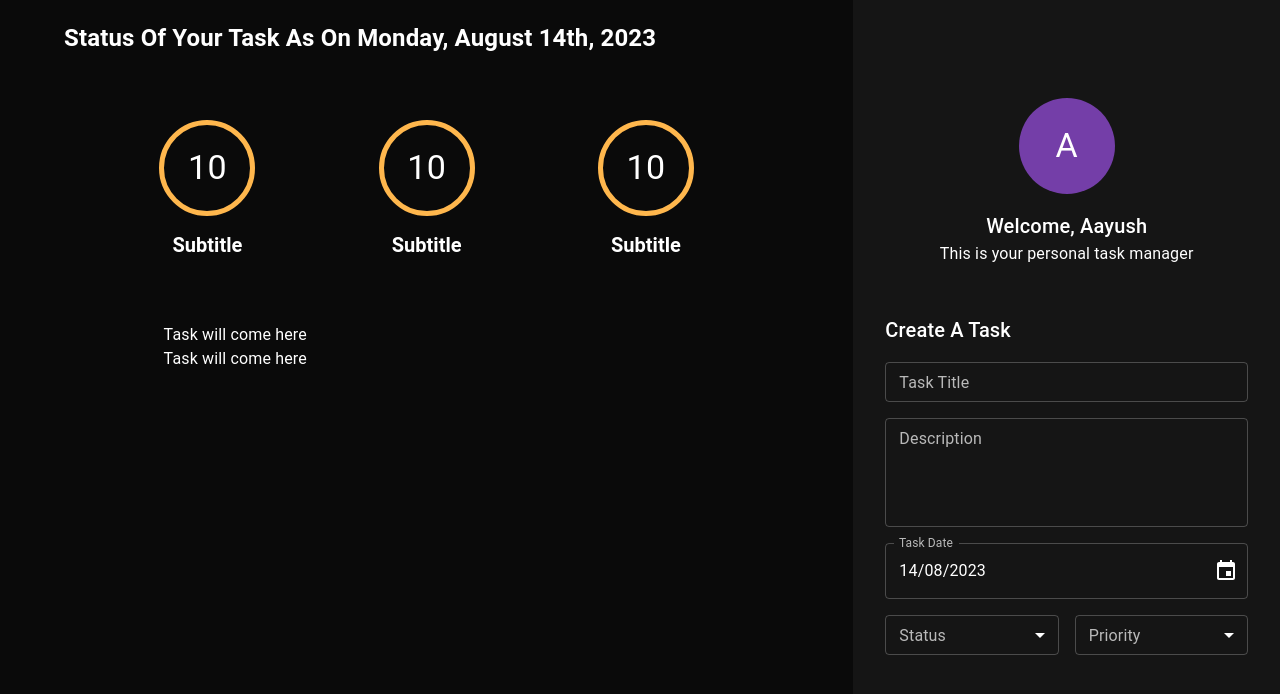
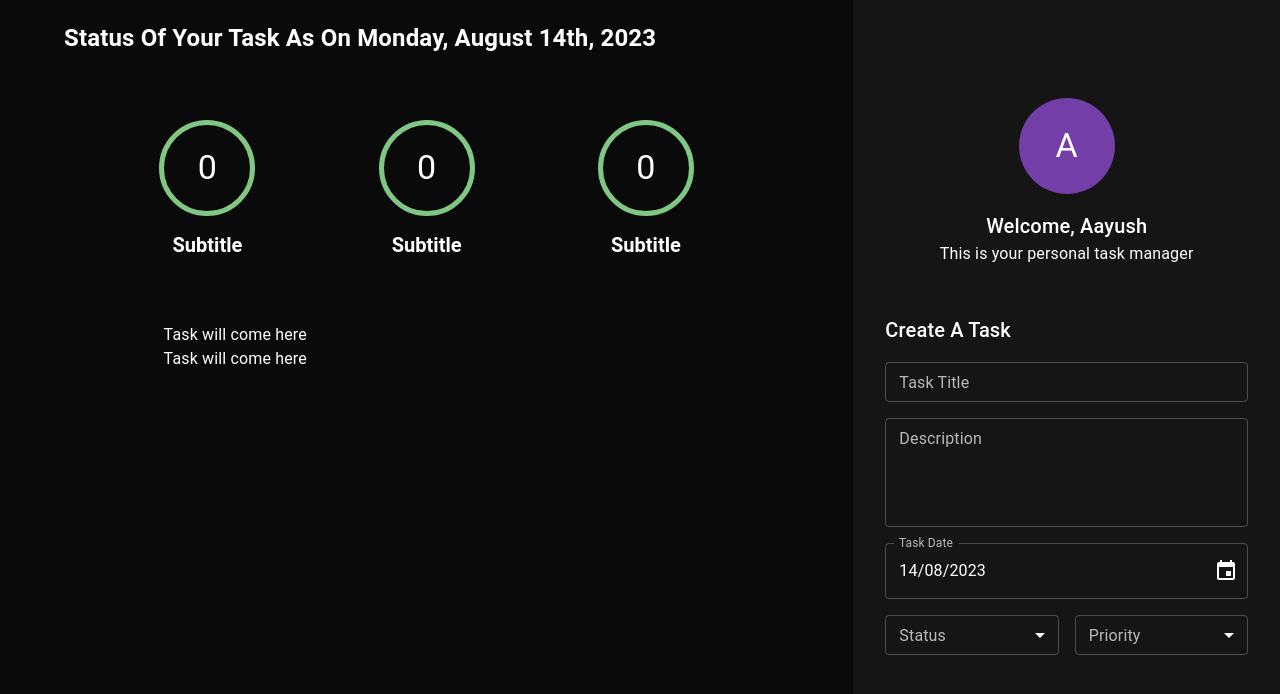
Before and after one commit to aayushjainx/todo-typescript, a React (Create React App) app in the folder todo-react/: page / in a window 1280 px wide. Shown: the top 694 px of the page. Built offline with nearby package versions, Linux system fonts and the light colour scheme.

Commit message:
feat: set border color based upon status

```diff
--- /dev/null
+++ b/todo-react/src/components/taskCounter/helpers/emitCorrentBorderColor.ts
@@ -0,0 +1,15 @@
+import { Status } from '../../createTaskForm/enums/Status';
+import { TaskCounterStatusType } from '../interfaces/ITaskCounter';
+
+export const emitCorrectBorderColor = (
+  status: TaskCounterStatusType,
+): string => {
+  switch (status) {
+    case Status.todo:
+      return 'error.light';
+    case Status.inProgress:
+      return 'warning.light';
+    case Status.completed:
+      return 'success.light';
+  }
+};
--- a/todo-react/src/components/taskCounter/taskCounter.tsx
+++ b/todo-react/src/components/taskCounter/taskCounter.tsx
@@ -2,6 +2,7 @@
 import React, { FC, ReactElement } from 'react';
 import { ITaskCounter } from './interfaces/ITaskCounter';
 import { Status } from '../createTaskForm/enums/Status';
+import { emitCorrectBorderColor } from './helpers/emitCorrentBorderColor';
 
 export const TaskCounter: FC<ITaskCounter> = (props): ReactElement => {
   const { count = 0, status = Status.completed } = props;
@@ -20,11 +21,11 @@
             width: '96px',
             height: '96px',
             marginBottom: '16px',
-            borderColor: 'warning.light',
+            borderColor: `${emitCorrectBorderColor(status)}`,
           }}
         >
           <Typography color="#ffffff" variant="h4">
-            10
+            {count}
           </Typography>
         </Avatar>
         <Typography
```
